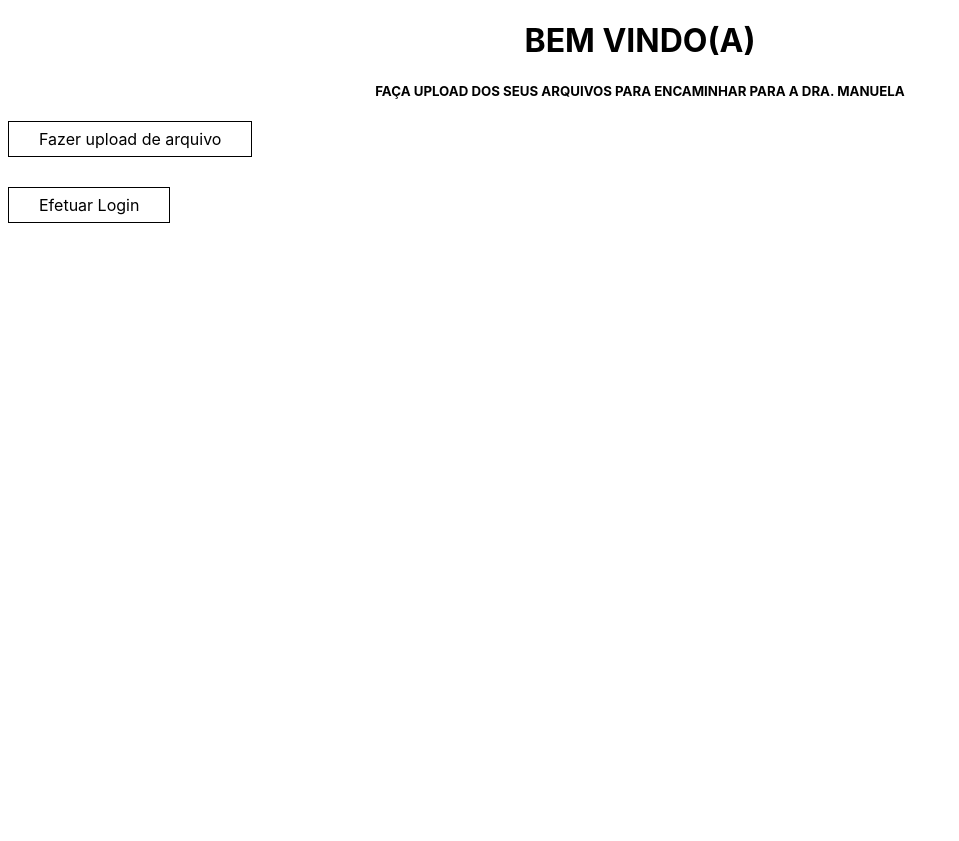
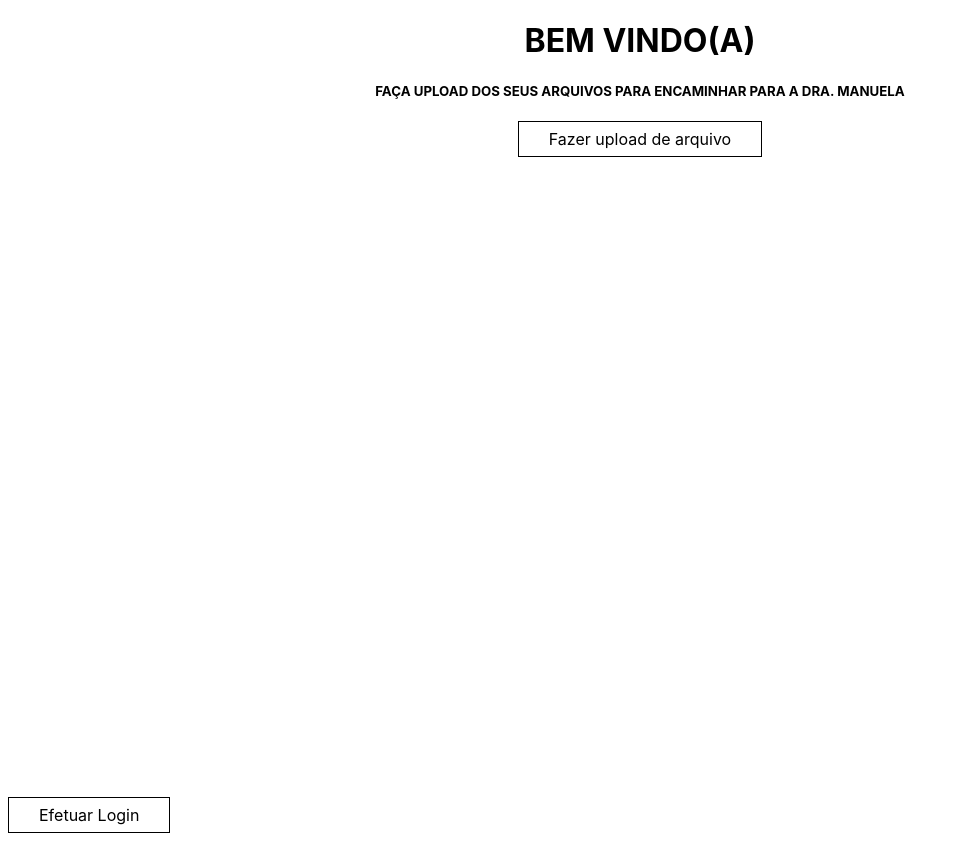
Before and after one commit to leivas777/uploadDocs, a React (Create React App) app: page / in a window 1280 px wide. Shown: the whole page, without its empty margins (0-959 px from the left). Before the commit the page ends 800 px from the top, so only its background shows below. Built offline with nearby package versions, Linux system fonts and the light colour scheme; no server answers.

Commit message:
Ajustes no botão de login e de upload

```diff
--- a/src/pages/Home/Home.js
+++ b/src/pages/Home/Home.js
@@ -15,10 +15,11 @@ const Home = () => {
         <div className={styles.uploads}>
           <Link to='/upload'>Fazer upload de arquivo</Link>
         </div>
-        <div className={styles.login}>
+
+      </div>
+              <div className={styles.login}>
           <Link to='/login'>Efetuar Login</Link>
         </div>
-      </div>
     </div>
   );
 };
--- a/src/pages/Home/Home.module.css
+++ b/src/pages/Home/Home.module.css
@@ -7,6 +7,7 @@
     display: flex;
     flex-direction: column;
     gap: 30px;
+    align-items: center;
 }
 
 .uploads,
@@ -16,6 +17,9 @@
     width: fit-content;
     border: 1px solid #000;
     padding: 7px 30px;
+}
+.login{
+    margin-top: 80vh;
 }
 
 .uploads a,
```
